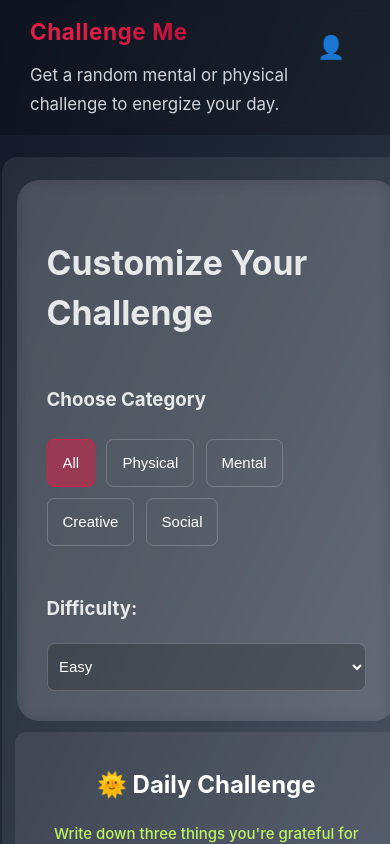
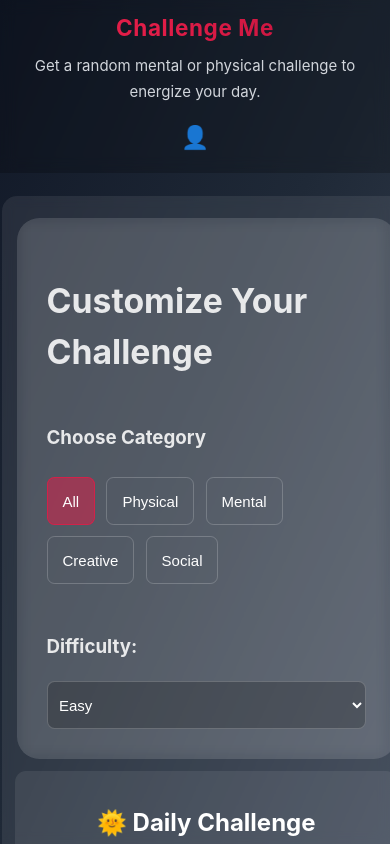
Before and after one commit to robertoandino/challenge-me, a React (Vite) app: page / in a window 390 px wide. Built offline with nearby package versions, Linux system fonts and the light colour scheme.

Commit message:
Refactor header styles for improved responsiveness and layout on smaller screens

```diff
--- a/src/pages/Home.css
+++ b/src/pages/Home.css
@@ -3,21 +3,19 @@
     display: flex;
     justify-content: space-between;
     align-items: center;
-    padding: 1rem 2rem;
+    padding: 0.75rem 1rem;
+    flex-wrap: wrap;
     background: rgba(0, 0, 0, 0.2);
     backdrop-filter: blur(8px);
     margin-bottom: 1rem;
 }
 
 .header-left {
-    display: flex;
-    flex-direction: column;
-    align-items: flex-start;
-    gap: 0.3rem;
+    max-width: 75%;
 }
 
 .main-title {
-    font-size: 3.2rem;
+    font-size: 3rem;
     font-weight: bold;
     color: white;
     background: linear-gradient(90deg, #e11d48 40%, #be123c 100%);
@@ -29,7 +27,7 @@
 }
 
 .subtitle {
-    font-size: 1.125rem;
+    font-size: 1rem;
     color: #d1d5db;
     max-width: 36rem;
     margin: 0.5rem auto 0 auto;
--- a/src/pages/responsive.css
+++ b/src/pages/responsive.css
@@ -60,6 +60,20 @@
     }
     html {
         font-size: 13px;
+    }
+}
+
+@media (max-width: 480px) {
+    .site-header {
+        flex-direction: column;
+        text-align: center;
+    }
+    .header-left {
+        max-width: 100%;
+    }
+    .profile-menu-container {
+        position: static;
+        margin-top: 0.5rem;
     }
 }
 
```
